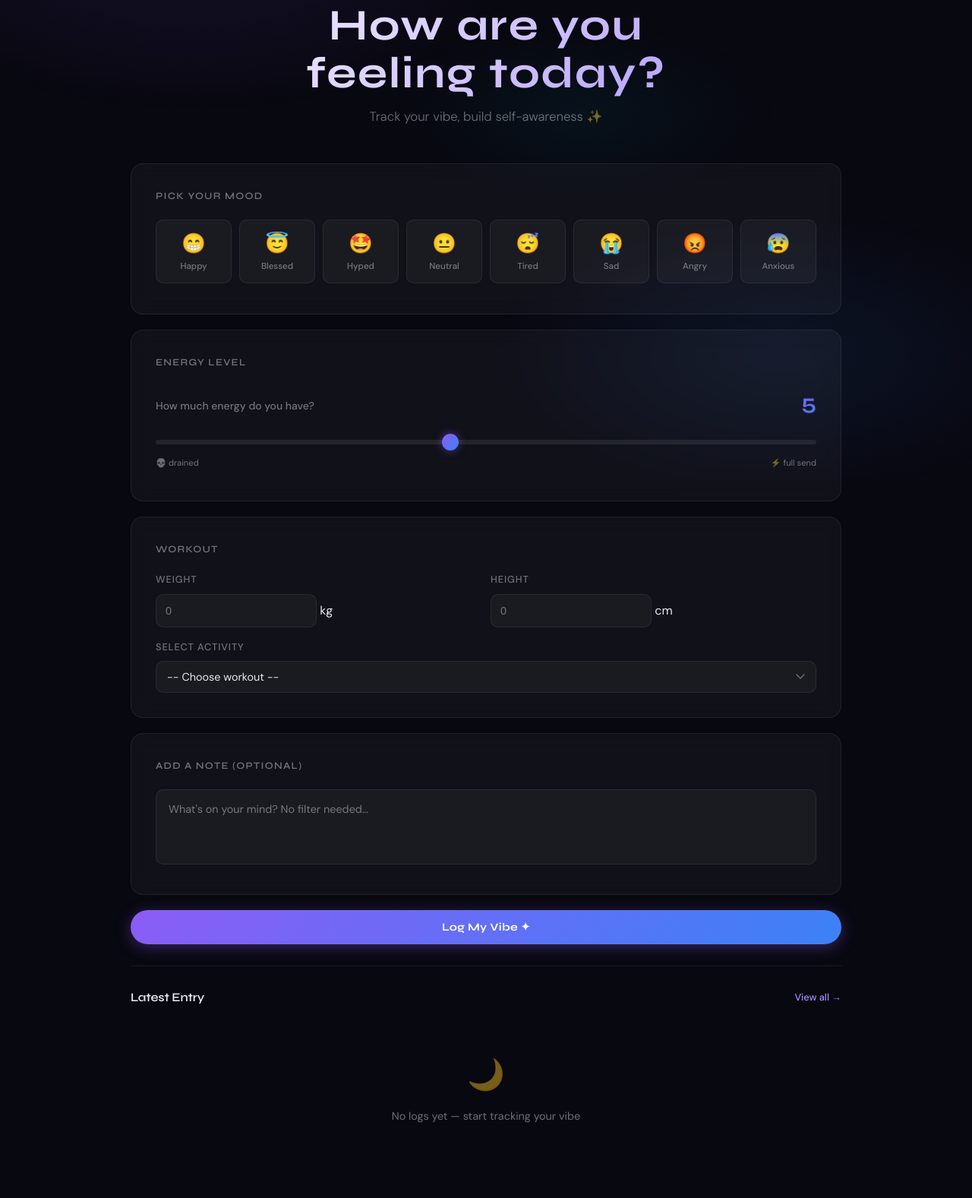
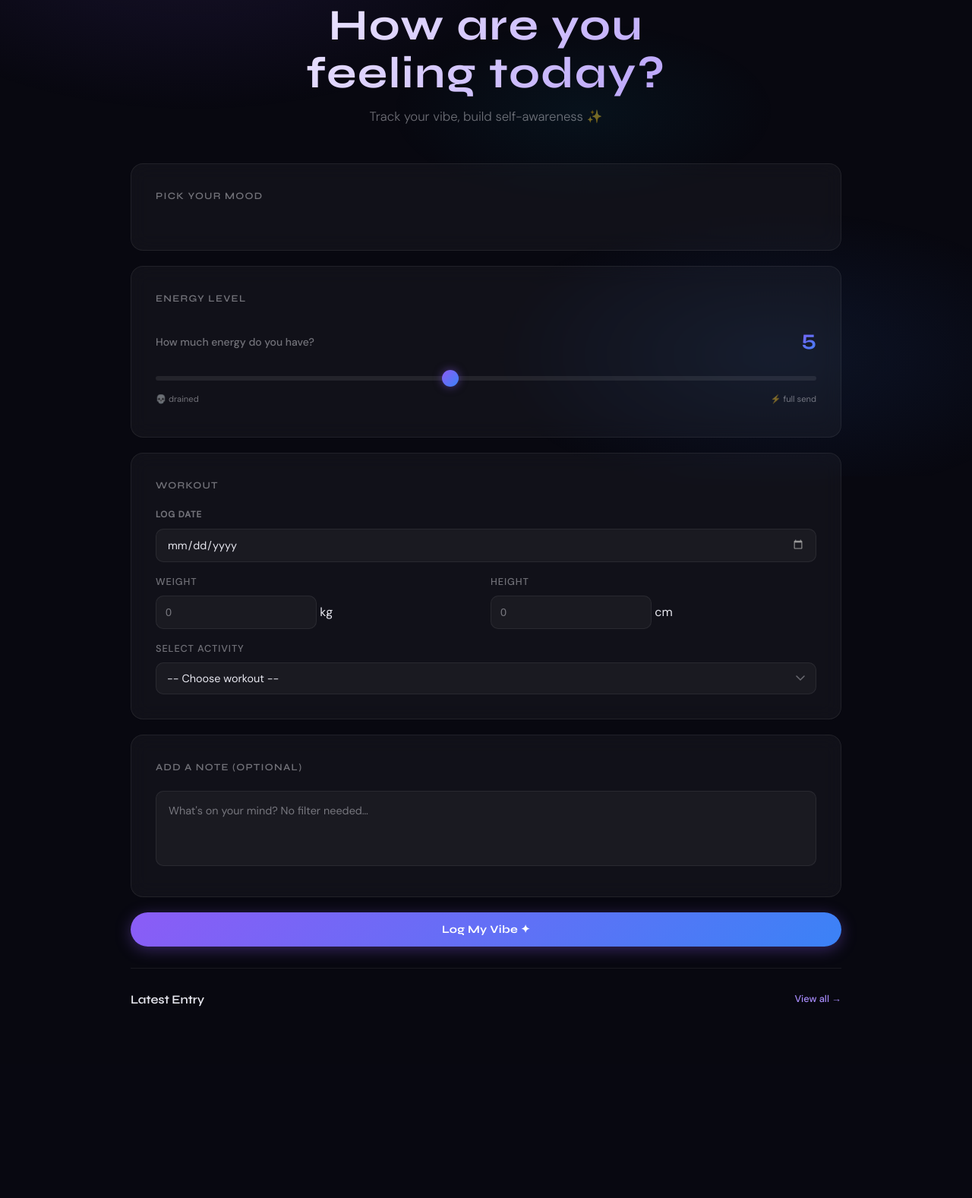
Before and after one commit to PerthCPE/genZ-wellness, a FastAPI app: page / in a window 1280 px wide. Shown: the part 173-1750 px from the top of the page at 76% size. After the commit the page ends 1498 px from the top, so only its background shows below. Run offline with FastAPI, Linux system fonts and the light colour scheme; data that the repository does not hold is empty; some libraries are stand-ins or nearby versions.

Commit message:
feat: add log date selector in workout card

```diff
--- a/main.py
+++ b/main.py
@@ -51,12 +51,13 @@
 
 # ── Schemas ───────────────────────────────────────────────────────────────────
 class MoodLog(BaseModel):
-    mood:    str
-    energy:  int
-    note:    Optional[str] = None
-    workout: Optional[dict] = None
-    weight:  Optional[float] = None
-    height:  Optional[float] = None
+    mood:     str
+    energy:   int
+    note:     Optional[str] = None
+    workout:  Optional[dict] = None
+    weight:   Optional[float] = None
+    height:   Optional[float] = None
+    log_date: Optional[str] = None
 
 # ── Pages ─────────────────────────────────────────────────────────────────────
 @app.get("/")
@@ -75,12 +76,22 @@
     if not (1 <= log.energy <= 10):
         return JSONResponse({"error": "Energy must be between 1 and 10"}, status_code=422)
     uid = get_user_id(response, user_id)
+
+    if log.log_date:
+        from datetime import date
+        chosen = datetime.strptime(log.log_date, "%Y-%m-%d").replace(
+            hour=12, minute=0, second=0, tzinfo=TZ
+        )
+        ts = chosen
+    else:
+        ts = datetime.now(TZ)
+
     conn = get_conn(); cur = conn.cursor()
     cur.execute(
-        "INSERT INTO mood_logs (user_id,mood,energy,note,workout,weight,height) VALUES (%s,%s,%s,%s,%s,%s,%s) RETURNING *",
+        "INSERT INTO mood_logs (user_id,mood,energy,note,workout,weight,height,timestamp) VALUES (%s,%s,%s,%s,%s,%s,%s,%s) RETURNING *",
         (uid, log.mood.lower().strip(), log.energy, log.note,
-        json.dumps(log.workout) if log.workout else None,
-        log.weight, log.height)
+         json.dumps(log.workout) if log.workout else None,
+         log.weight, log.height, ts)
 )
     row = dict(cur.fetchone())
     conn.commit(); conn.close()
--- a/static/script.js
+++ b/static/script.js
@@ -64,6 +64,14 @@
   // ── Submit button state ────────────────────────────────────────────────
   function updateBtn() {
     document.getElementById("submitBtn").disabled = !selectedMood;
+     const workoutDateEl = document.getElementById("workoutDate");
+    if (workoutDateEl) {
+      const now = new Date();
+      const yyyy = now.getFullYear();
+      const mm   = String(now.getMonth() + 1).padStart(2, "0");
+      const dd   = String(now.getDate()).padStart(2, "0");
+      workoutDateEl.value = `${yyyy}-${mm}-${dd}`;
+      workoutDateEl.max   = `${yyyy}-${mm}-${dd}`; // ไม่ให้เลือกอนาคต
   }
 
   // ── Workout selector ───────────────────────────────────────────────────
@@ -156,12 +164,21 @@
     const workout = collectWorkout();
     const weight = parseFloat(document.getElementById("inputWeight")?.value) || null;
     const height = parseFloat(document.getElementById("inputHeight")?.value) || null;
+    const logDate = document.getElementById("workoutDate")?.value || null;
 
     try {
       const res = await fetch("/logs", {
         method: "POST",
         headers: { "Content-Type": "application/json" },
-        body: JSON.stringify({ mood: selectedMood, energy, note: note || null, workout, weight, height })
+              body: JSON.stringify({
+        mood: selectedMood,
+        energy,
+        note: note || null,
+        workout,
+        weight,
+        height,
+        log_date: logDate
+      })
       });
       const data = await res.json();
       if (res.ok) {
@@ -183,6 +200,8 @@
         </tr>`;
         if (runDuration) runDuration.value = "";
         if (runDistance) runDistance.value = "";
+         // reset date back to today
+        if (workoutDateEl) workoutDateEl.valueAsDate = new Date();
         const paceEl = document.getElementById("paceDisplay");
         if (paceEl) paceEl.textContent = "–";
         updateBtn();
--- a/static/style.css
+++ b/static/style.css
@@ -467,6 +467,51 @@
   width: 100%;
   border-collapse: collapse;
   margin-bottom: 12px;
+}
+
+/* ── Date Input ─────────────────────────────────────────────────────── */
+.workout-date-wrap {
+  margin-bottom: 16px;
+}
+
+.workout-date-wrap .field-label {
+  display: block;
+  font-size: 0.72rem;
+  font-weight: 600;
+  letter-spacing: 0.08em;
+  text-transform: uppercase;
+  color: var(--muted);
+  margin-bottom: 8px;
+}
+
+.date-input {
+  width: 100%;
+  background: var(--glass);
+  border: 1px solid var(--border);
+  border-radius: var(--radius-sm);
+  padding: 11px 14px;
+  color: var(--text);
+  font-family: 'DM Sans', sans-serif;
+  font-size: 0.9rem;
+  outline: none;
+  cursor: pointer;
+  transition: border-color 0.2s ease, box-shadow 0.2s ease;
+  appearance: none;
+  -webkit-appearance: none;
+}
+
+.date-input:focus {
+  border-color: rgba(139,92,246,0.5);
+  box-shadow: 0 0 0 3px rgba(139,92,246,0.08);
+}
+
+/* แก้ calendar icon สี */
+.date-input::-webkit-calendar-picker-indicator {
+  filter: invert(0.6);
+  cursor: pointer;
+}
+.date-input::-webkit-calendar-picker-indicator:hover {
+  filter: invert(0.8);
 }
 
 .exercise-table thead th {
--- a/templates/index.html
+++ b/templates/index.html
@@ -65,6 +65,11 @@
   <!-- Workout -->
   <div class="card" style="margin-bottom: 20px; animation-delay: 0.15s;">
     <div class="card-title">Workout</div>
+    <!-- Date selector -->
+    <div class="workout-date-wrap">
+      <label class="field-label">Log Date</label>
+      <input type="date" id="workoutDate" class="date-input" />
+    </div>
     <div class="card-content">
       <!-- Weight & Height -->
       <div class="wh-grid" style="margin-bottom:16px">
```
